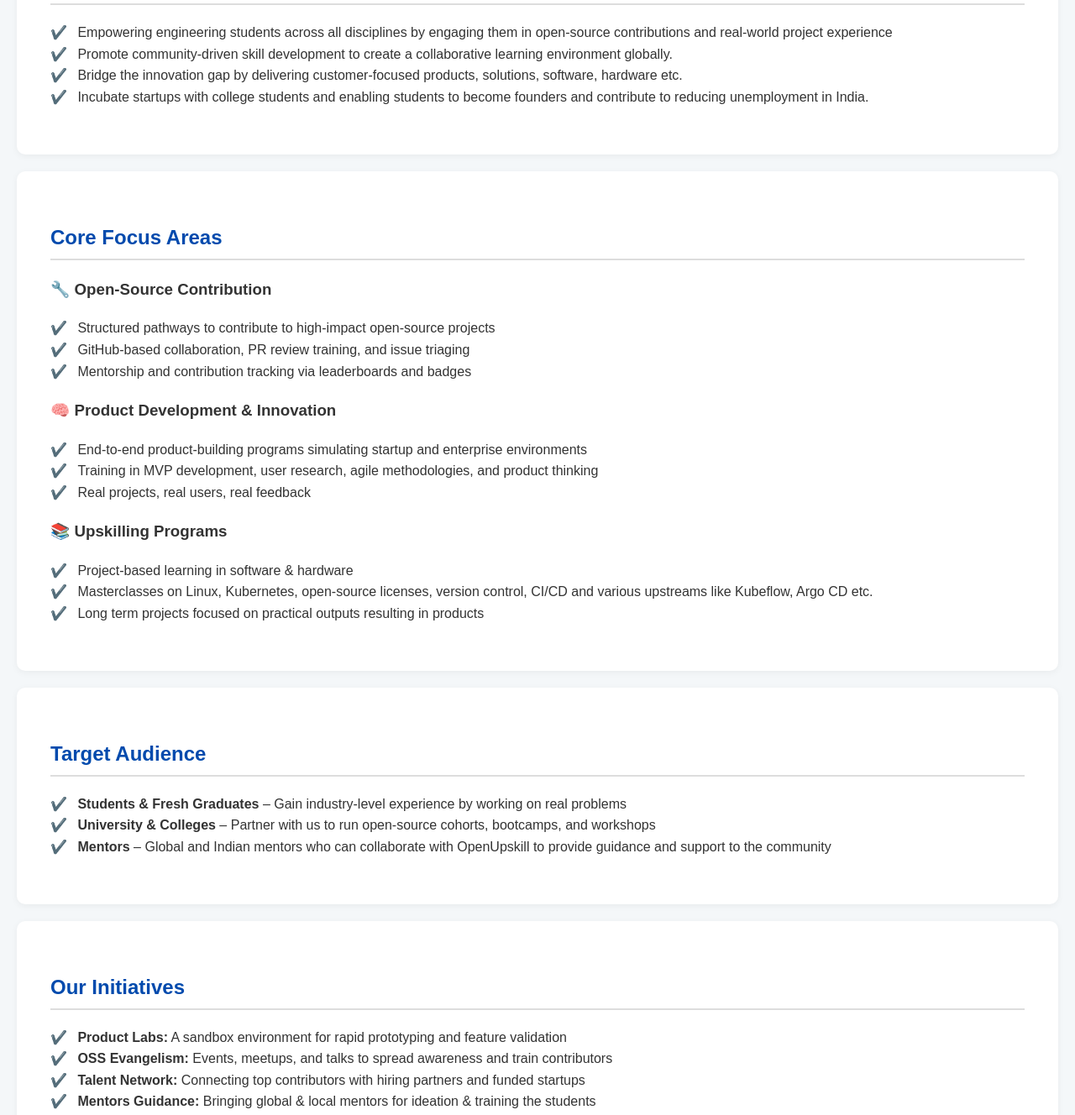
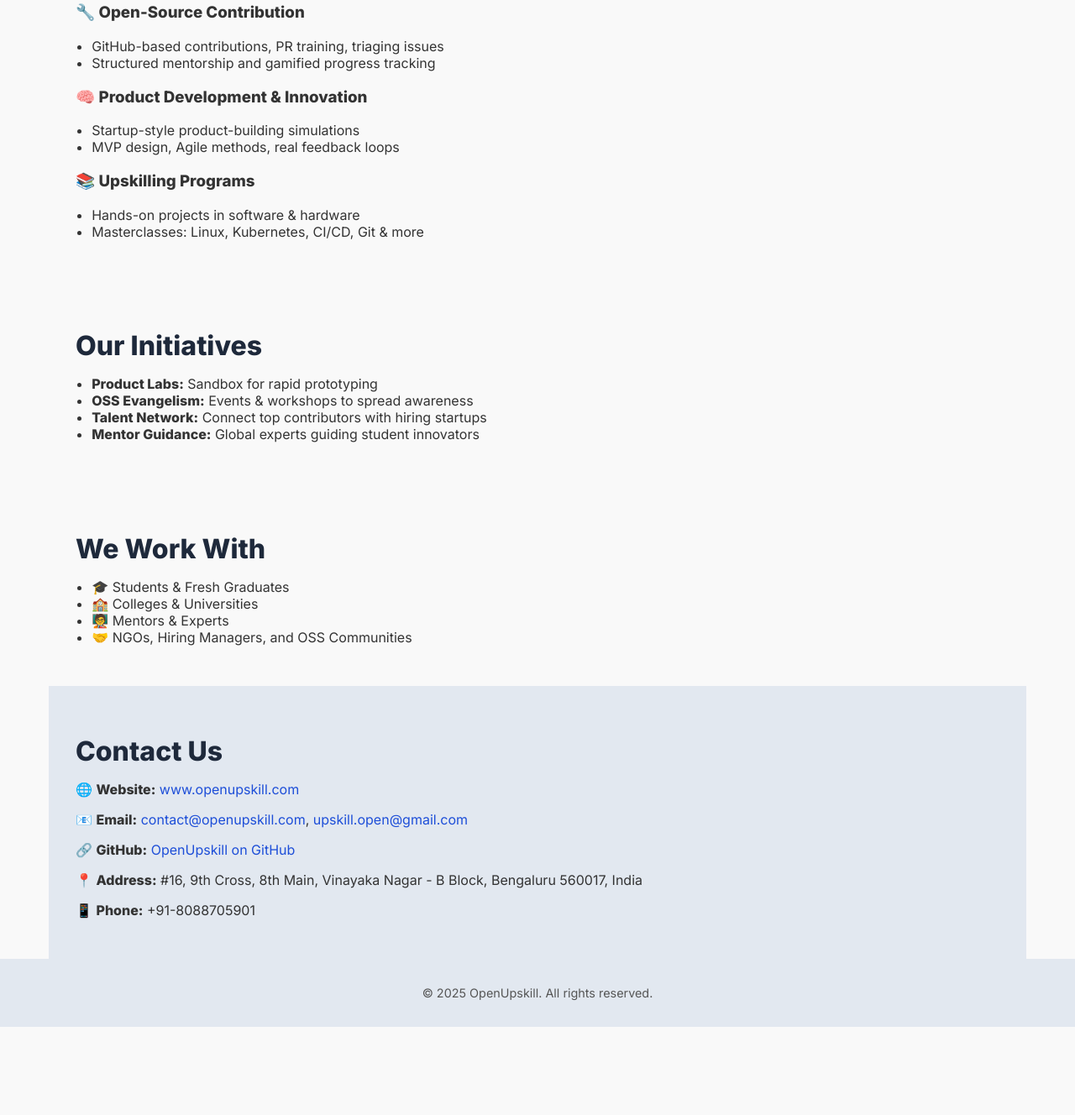
Before and after one commit to OpenUpskill/ou_website, a plain HTML site: page index.html in a window 1280 px wide. Shown: the part 922-2250 px from the top of the page at 84% size. After the commit the page ends 2145 px from the top, so only its background shows below. Drawn offline with Linux system fonts and the light colour scheme.

Commit message:
Update index.html_reverting_back_without_logo

```diff
--- a/index.html
+++ b/index.html
@@ -2,104 +2,88 @@
 <html lang="en">
 <head>
   <meta charset="UTF-8" />
-  <meta name="viewport" content="width=device-width, initial-scale=1.0"/>
-  <meta name="description" content="OpenUpskill Company Profile - Empowering students through Open Source, Product Development & Entrepreneurship"/>
-  <title>OpenUpskill | Company Profile</title>
+  <meta name="viewport" content="width=device-width, initial-scale=1.0" />
+  <title>OpenUpskill - Empowering Students Through Open Source</title>
+  <link rel="stylesheet" href="https://fonts.googleapis.com/css2?family=Inter:wght@400;600;800&display=swap">
   <style>
     body {
-      font-family: Arial, sans-serif;
-      line-height: 1.6;
+      font-family: 'Inter', sans-serif;
       margin: 0;
       padding: 0;
-      background-color: #f4f7f9;
+      background: #f9f9f9;
       color: #333;
     }
     header {
-      background-color: #004aad;
+      background: #1e293b;
       color: #fff;
-      padding: 20px 40px;
+      padding: 2rem;
       text-align: center;
     }
-    header img {
-      max-height: 60px;
-      vertical-align: middle;
+    header h1 {
+      margin: 0;
+      font-size: 2.5rem;
     }
-    h1 {
-      margin: 10px 0;
+    header p {
+      font-size: 1.2rem;
+      margin-top: 0.5rem;
     }
     section {
-      padding: 40px;
-      background-color: #fff;
-      margin: 20px;
-      border-radius: 10px;
-      box-shadow: 0 2px 8px rgba(0,0,0,0.05);
+      padding: 2rem;
+      max-width: 1100px;
+      margin: auto;
     }
-    h2 {
-      color: #004aad;
-      border-bottom: 2px solid #ddd;
-      padding-bottom: 5px;
+    section h2 {
+      color: #1e293b;
+      font-size: 2rem;
+      margin-bottom: 1rem;
     }
     ul {
-      list-style-type: none;
-      padding-left: 0;
+      padding-left: 1.2rem;
     }
-    ul li::before {
-      content: "✔️ ";
-      margin-right: 8px;
-      color: green;
+    .contact, footer {
+      background: #e2e8f0;
+      padding: 2rem;
+      font-size: 1rem;
     }
-    .highlight {
-      background-color: #e8f0fe;
-      padding: 5px 10px;
-      border-radius: 5px;
-      display: inline-block;
+    .contact a {
+      color: #1d4ed8;
+      text-decoration: none;
     }
     footer {
-      background-color: #004aad;
-      color: #fff;
       text-align: center;
-      padding: 20px;
-    }
-    a {
-      color: #004aad;
-      text-decoration: none;
+      font-size: 0.9rem;
+      color: #555;
     }
   </style>
 </head>
 <body>
+  <header>
+    <h1>OpenUpskill</h1>
+    <p>Empowering Students Through Open Source, Product Excellence & Entrepreneurship</p>
+  </header>
 
-<header>
-  <img src="C:\Sameer_Intel\Young_India\Young_India\CSR\Company_details\For_Vishesh\Logo_OpenUpskill.png" alt="OpenUpskill Logo" />
-  <h1>OpenUpskill</h1>
-  <p class="highlight">Empowering students through Open Source and Product Excellence, budding entrepreneurship</p>
-</header>
-
-<main>
   <section>
-    <h2>Overview</h2>
+    <h2>Who We Are</h2>
     <p>
-      OpenUpskill is a next-generation learning and innovation community dedicated to cultivating an Indian talent pool of skilled developers, engineers, and technologists, mentored globally.
-      Our mission is to empower students by encouraging their active contributions to the open-source ecosystem and real-world product development. Through this approach, we aim to create meaningful impact by enhancing employability and driving innovation at scale.
-    </p>
-    <p>
-      We bridge the gap between theoretical knowledge and practical application by nurturing a student community of open-source contributors, product thinkers, and problem solvers ready to lead in the digital economy.
+      OpenUpskill is a next-generation learning and innovation platform building skilled Indian developers and technologists mentored by global experts.
+      We enable students to contribute to open-source and build real-world products—bridging the gap between theory and practice.
     </p>
   </section>
 
   <section>
     <h2>Vision</h2>
     <p>
-      To shape the future of employment by empowering the Indian student community to engage in product development, foster innovation, and cultivate practical skills through active participation in open-source initiatives.
+      To shape the future of employment by empowering Indian students to build products, foster innovation, and gain practical skills through open-source engagement.
     </p>
   </section>
 
   <section>
     <h2>Mission</h2>
     <ul>
-      <li>Empowering engineering students across all disciplines by engaging them in open-source contributions and real-world project experience</li>
-      <li>Promote community-driven skill development to create a collaborative learning environment globally.</li>
-      <li>Bridge the innovation gap by delivering customer-focused products, solutions, software, hardware etc.</li>
-      <li>Incubate startups with college students and enabling students to become founders and contribute to reducing unemployment in India.</li>
+      <li>Empower engineering students through real-world projects and open-source work</li>
+      <li>Foster a global community-driven learning environment</li>
+      <li>Deliver impactful software, hardware, and digital solutions</li>
+      <li>Incubate student-led startups to reduce unemployment</li>
     </ul>
   </section>
 
@@ -107,67 +91,52 @@
     <h2>Core Focus Areas</h2>
     <h3>🔧 Open-Source Contribution</h3>
     <ul>
-      <li>Structured pathways to contribute to high-impact open-source projects</li>
-      <li>GitHub-based collaboration, PR review training, and issue triaging</li>
-      <li>Mentorship and contribution tracking via leaderboards and badges</li>
+      <li>GitHub-based contributions, PR training, triaging issues</li>
+      <li>Structured mentorship and gamified progress tracking</li>
     </ul>
     <h3>🧠 Product Development & Innovation</h3>
     <ul>
-      <li>End-to-end product-building programs simulating startup and enterprise environments</li>
-      <li>Training in MVP development, user research, agile methodologies, and product thinking</li>
-      <li>Real projects, real users, real feedback</li>
+      <li>Startup-style product-building simulations</li>
+      <li>MVP design, Agile methods, real feedback loops</li>
     </ul>
     <h3>📚 Upskilling Programs</h3>
     <ul>
-      <li>Project-based learning in software & hardware</li>
-      <li>Masterclasses on Linux, Kubernetes, open-source licenses, version control, CI/CD and various upstreams like Kubeflow, Argo CD etc.</li>
-      <li>Long term projects focused on practical outputs resulting in products</li>
-    </ul>
-  </section>
-
-  <section>
-    <h2>Target Audience</h2>
-    <ul>
-      <li><strong>Students & Fresh Graduates</strong> – Gain industry-level experience by working on real problems</li>
-      <li><strong>University & Colleges</strong> – Partner with us to run open-source cohorts, bootcamps, and workshops</li>
-      <li><strong>Mentors</strong> – Global and Indian mentors who can collaborate with OpenUpskill to provide guidance and support to the community</li>
+      <li>Hands-on projects in software & hardware</li>
+      <li>Masterclasses: Linux, Kubernetes, CI/CD, Git & more</li>
     </ul>
   </section>
 
   <section>
     <h2>Our Initiatives</h2>
     <ul>
-      <li><strong>Product Labs:</strong> A sandbox environment for rapid prototyping and feature validation</li>
-      <li><strong>OSS Evangelism:</strong> Events, meetups, and talks to spread awareness and train contributors</li>
-      <li><strong>Talent Network:</strong> Connecting top contributors with hiring partners and funded startups</li>
-      <li><strong>Mentors Guidance:</strong> Bringing global & local mentors for ideation & training the students</li>
+      <li><strong>Product Labs:</strong> Sandbox for rapid prototyping</li>
+      <li><strong>OSS Evangelism:</strong> Events & workshops to spread awareness</li>
+      <li><strong>Talent Network:</strong> Connect top contributors with hiring startups</li>
+      <li><strong>Mentor Guidance:</strong> Global experts guiding student innovators</li>
     </ul>
   </section>
 
   <section>
-    <h2>Let's Collaborate</h2>
-    <p>We’re always looking to partner with:</p>
+    <h2>We Work With</h2>
     <ul>
-      <li>Open-source communities & maintainers</li>
-      <li>Universities & coding clubs</li>
-      <li>Hiring managers seeking top OSS-trained talent</li>
-      <li>NGOs & civic-tech organizations to fund “OpenUpskill” to achieve the vision & mission</li>
+      <li>🎓 Students & Fresh Graduates</li>
+      <li>🏫 Colleges & Universities</li>
+      <li>🧑‍🏫 Mentors & Experts</li>
+      <li>🤝 NGOs, Hiring Managers, and OSS Communities</li>
     </ul>
   </section>
 
-  <section>
+  <section class="contact">
     <h2>Contact Us</h2>
-    <p>🌐 Website: <a href="https://www.openupskill.com" target="_blank">www.openupskill.com</a></p>
-    <p>📧 Email: <a href="mailto:contact@openupskill.com">contact@openupskill.com</a> | <a href="mailto:upskill.open@gmail.com">upskill.open@gmail.com</a></p>
-    <p>🔗 GitHub: <a href="https://github.com/OpenUpskill/ou_website" target="_blank">OpenUpskill GitHub</a></p>
-    <p>📍 Location: #16, 9th Cross, 8th Main Vinayaka Nagar- B Block, Bengaluru 560017, India</p>
-    <p>📞 Phone: +91-8088705901</p>
+    <p>🌐 <strong>Website:</strong> <a href="http://www.openupskill.com" target="_blank">www.openupskill.com</a></p>
+    <p>📧 <strong>Email:</strong> <a href="mailto:contact@openupskill.com">contact@openupskill.com</a>, <a href="mailto:upskill.open@gmail.com">upskill.open@gmail.com</a></p>
+    <p>🔗 <strong>GitHub:</strong> <a href="https://github.com/OpenUpskill/ou_website" target="_blank">OpenUpskill on GitHub</a></p>
+    <p>📍 <strong>Address:</strong> #16, 9th Cross, 8th Main, Vinayaka Nagar - B Block, Bengaluru 560017, India</p>
+    <p>📱 <strong>Phone:</strong> +91-8088705901</p>
   </section>
-</main>
 
-<footer>
-  <p>&copy; 2025 OpenUpskill. All rights reserved.</p>
-</footer>
-
+  <footer>
+    © 2025 OpenUpskill. All rights reserved.
+  </footer>
 </body>
 </html>
```
